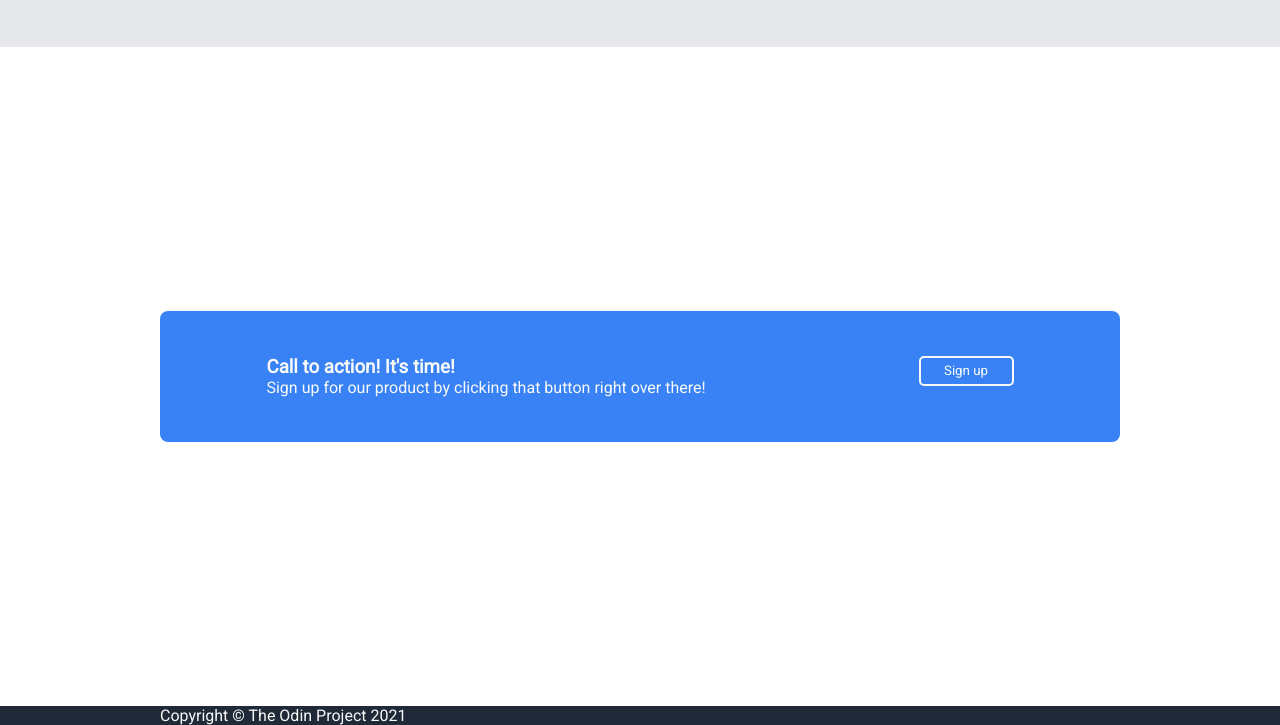
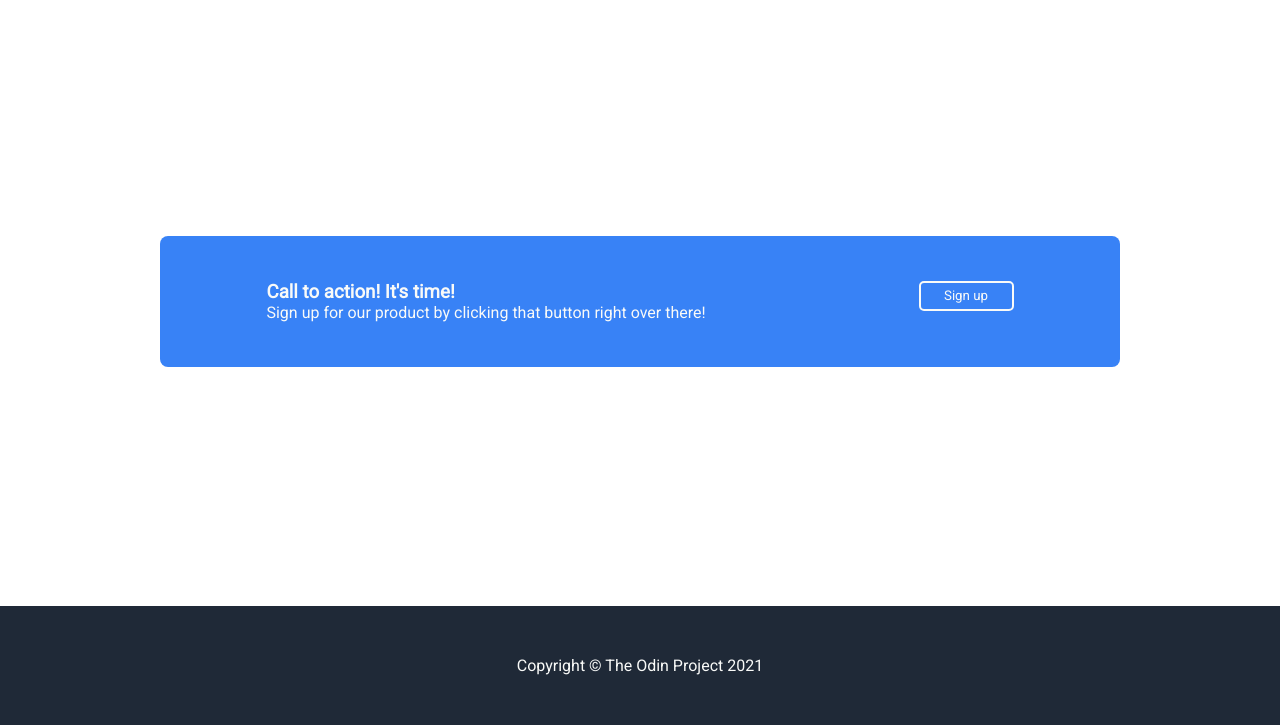
Before and after one commit to CCaterpillarr/odin-landing-page, a plain HTML site: page index.html in a window 1280 px wide. Shown: the part 1835-2560 px from the top of the page. Drawn offline with Linux system fonts and the light colour scheme.

Commit message:
Style footer

```diff
--- a/styles.css
+++ b/styles.css
@@ -168,3 +168,10 @@ ul {
     width: 95px;
     border-style: solid;
 }
+
+/*footer:*/
+
+footer {
+    text-align: center;
+    padding: 50px 0px;
+}
```
